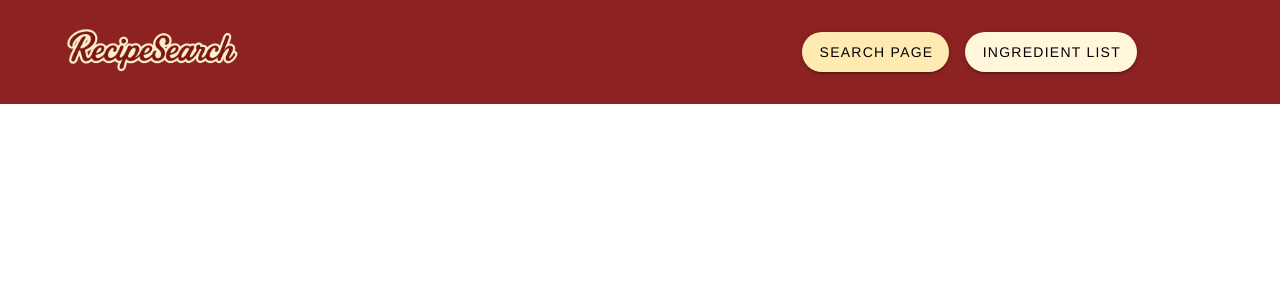
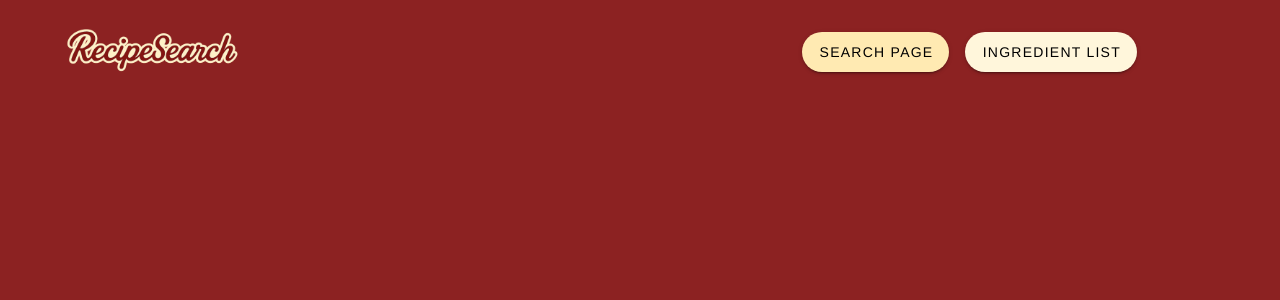
Before and after one commit to io-95/RecipeSearch, a Vue app in the folder Frontend/: page / in a window 1280 px wide. Shown: the top 300 px of the page. Built offline with nearby package versions, Linux system fonts and the light colour scheme; no server answers.

Commit message:
change background color of landing page

```diff
--- a/Frontend/src/App.vue
+++ b/Frontend/src/App.vue
@@ -1,18 +1,20 @@
 <template>
   <div id="app">
     <Header v-on:category = emitResult($event) />
-
+    <LandingPage></LandingPage>
   </div>
 </template>
 
 <script>
 import Header from './components/Header.vue'
+import LandingPage from './views/LandingPage.vue';
 import { getHealth } from './services/healthService'
 
 export default {
   name: 'App',
   components: {
     Header,
+    LandingPage
   },
   data() {
     return {
--- a/Frontend/src/views/LandingPage.vue
+++ b/Frontend/src/views/LandingPage.vue
@@ -1,7 +1,7 @@
 <template>
-    <div class="landing_page">
+    <div class="landing-page">
 
-    </div>
+</div>
 </template>
 
 <script>
@@ -11,7 +11,8 @@
 </script>
 
 <style>
-    .landing_page{
-        background-color: brown;
+    .landing-page{
+        min-height: 100vh;
+        background-color: #8c2222;
     }
 </style>
```
